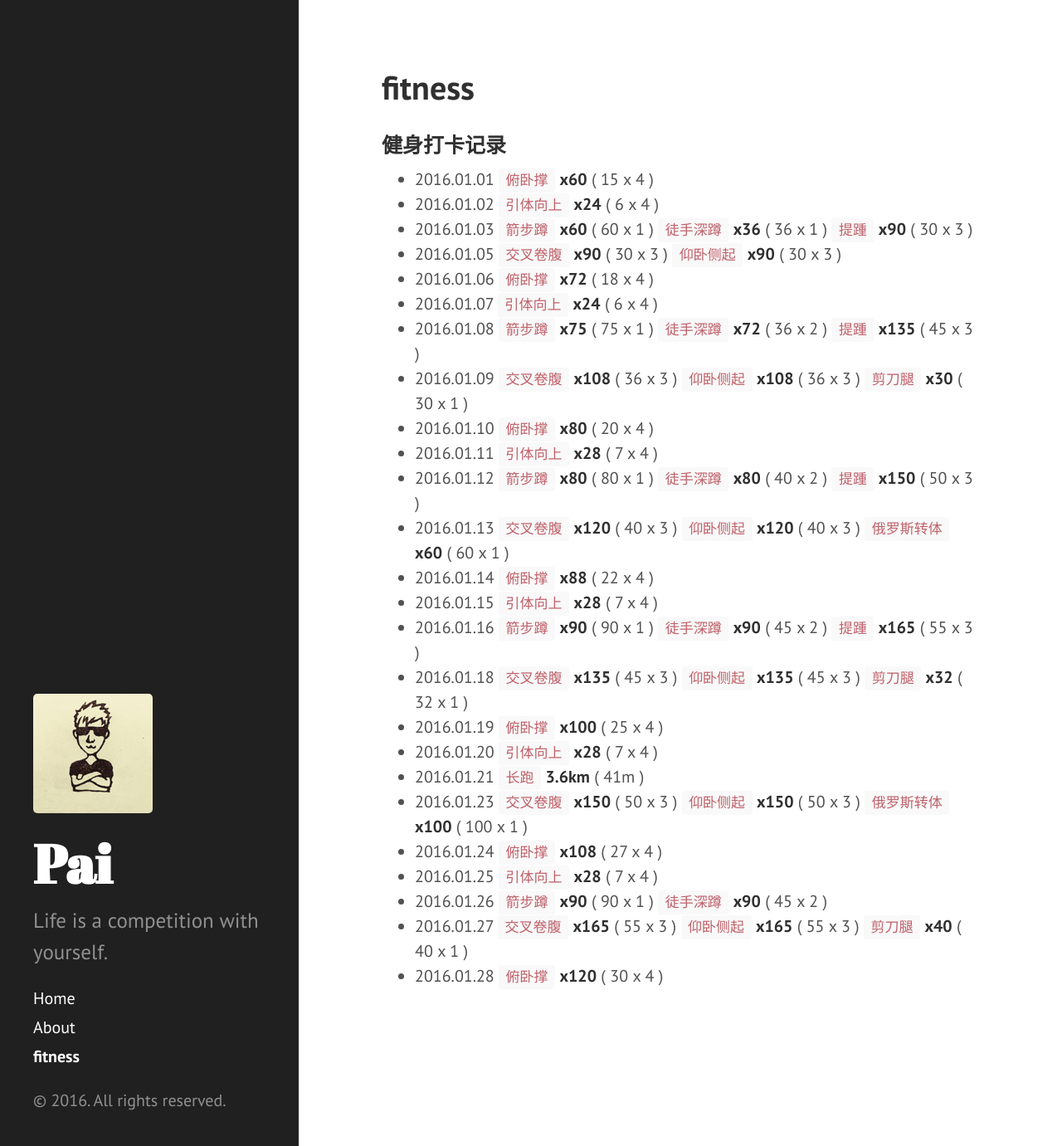
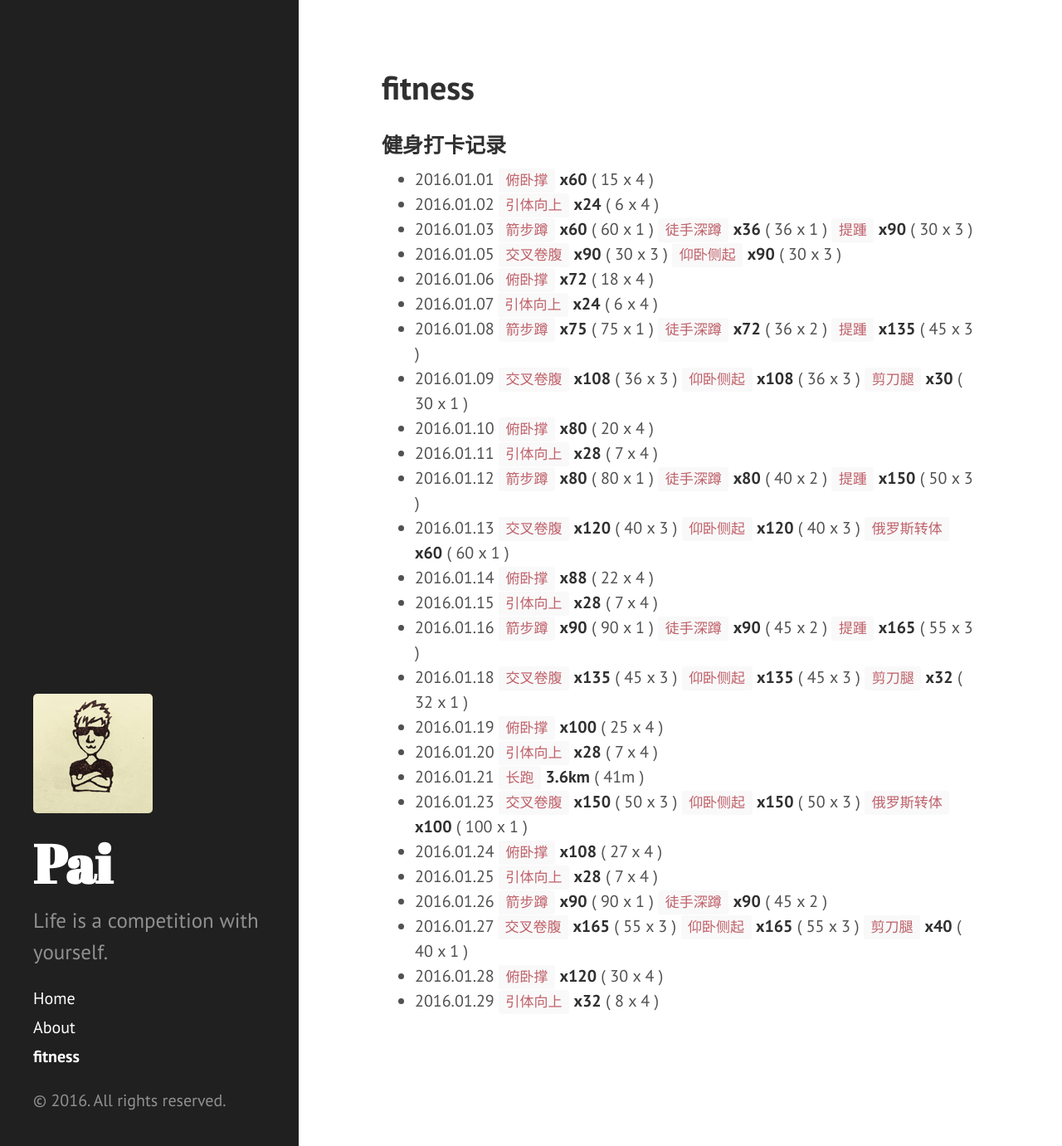
Before and after one commit to dragon8897/dragon8897.github.io, a Jekyll site: the page built from fitness.md, in a window 1280 px wide and 1381 px high. Shown: the whole window at 83% size. Built offline with Jekyll 4.4.1, drawn with Linux system fonts in a browser that asks for light colours; Markdown is read by kramdown in place of the engine named in the settings.

Commit message:
add fitness record

```diff
--- a/fitness.md
+++ b/fitness.md
@@ -30,3 +30,4 @@ title: fitness
 - 2016.01.26 `箭步蹲` **x90** ( 90 x 1 ) `徒手深蹲` **x90** ( 45 x 2 )
 - 2016.01.27 `交叉卷腹` **x165** ( 55 x 3 ) `仰卧侧起` **x165** ( 55 x 3 ) `剪刀腿` **x40** ( 40 x 1 )
 - 2016.01.28 `俯卧撑` **x120** ( 30 x 4 )
+- 2016.01.29 `引体向上` **x32** ( 8 x 4 )
```
